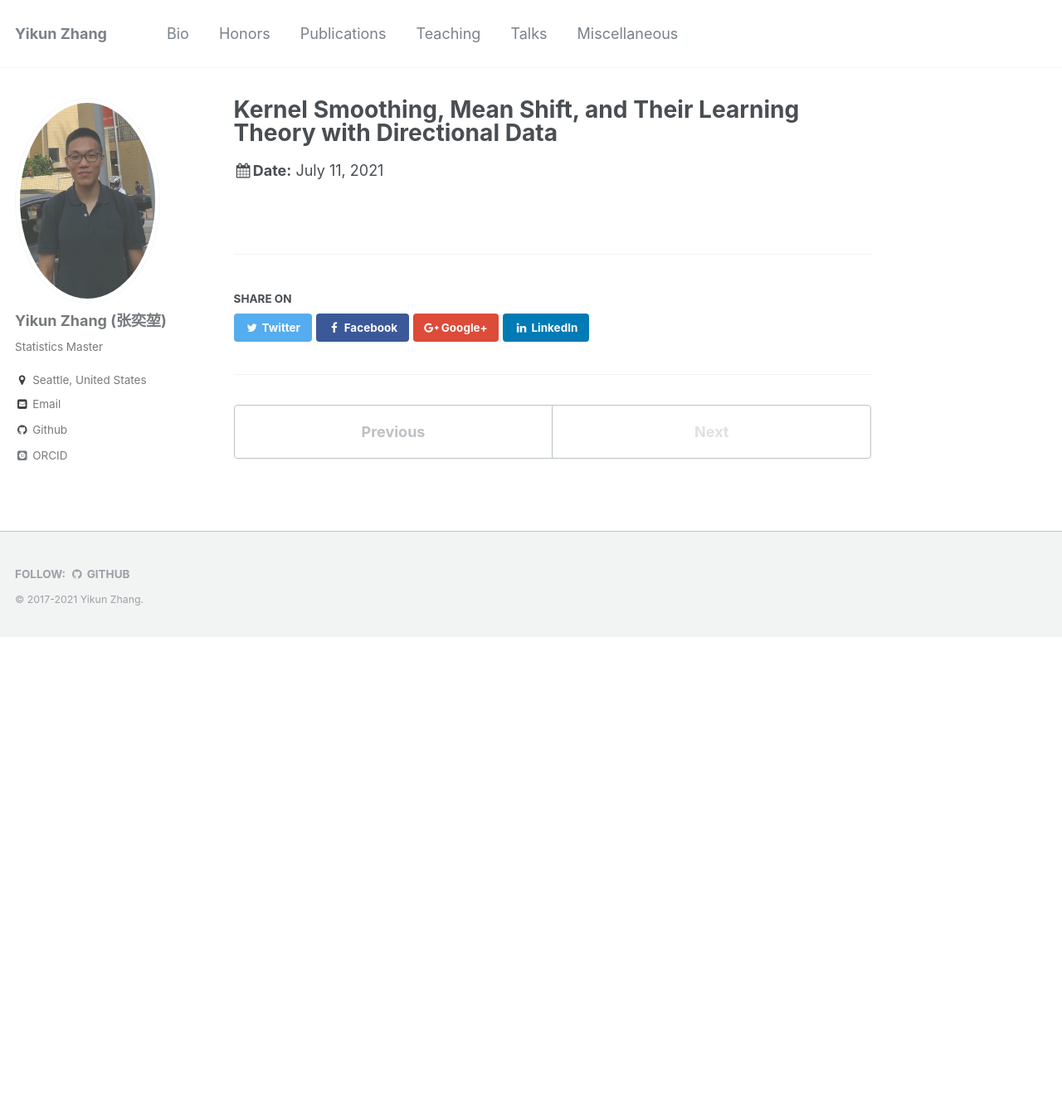
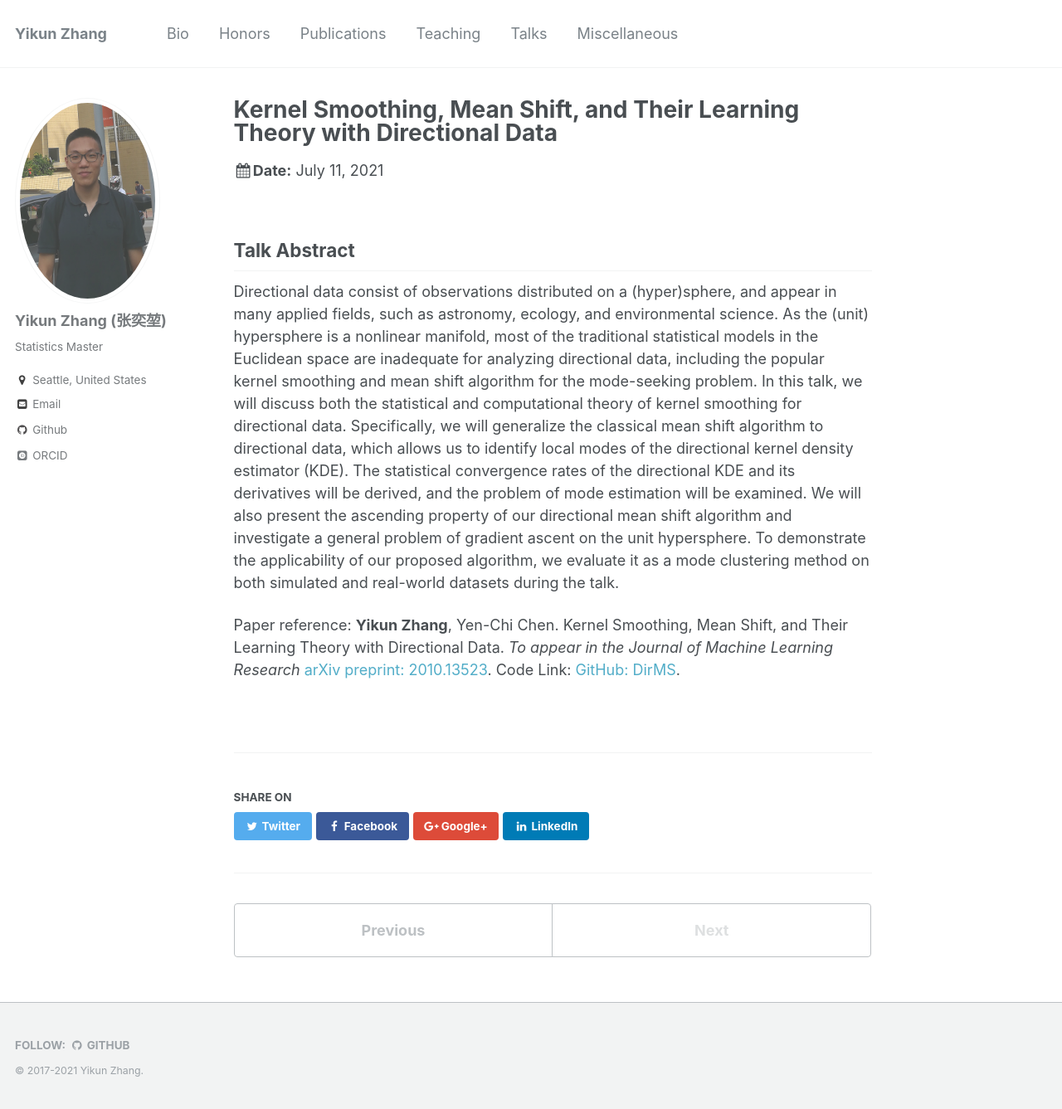
Before and after one commit to zhangyk8/zhangyk8.github.io, a Jekyll site: the page built from _talks/talk-2.md, in a window 1280 px wide and 1337 px high. Shown: the whole window at 83% size. Built offline with Jekyll 4.4.1, drawn with Linux system fonts in a browser that asks for light colours; some web fonts are replaced.

Commit message:
Update talk-2.md

```diff
--- a/_talks/talk-2.md
+++ b/_talks/talk-2.md
@@ -7,3 +7,11 @@ excerpt: ""
 venue: "Geometric Data Analysis Reading Group, University of Washington (Nov 2020, Virtual) & JSM 2021 (Aug, 2021)"
 location: "Seattle, USA"
 ---
+
+## Talk Abstract
+
+Directional data consist of observations distributed on a (hyper)sphere, and appear in many applied fields, such as astronomy, ecology, and environmental science. As the (unit) hypersphere is a nonlinear manifold, most of the traditional statistical models in the Euclidean space are inadequate for analyzing directional data, including the popular kernel smoothing and mean shift algorithm for the mode-seeking problem.
+In this talk, we will discuss both the statistical and computational theory of kernel smoothing for directional data. Specifically, we will generalize the classical mean shift algorithm to directional data, which allows us to identify local modes of the directional kernel density estimator (KDE). The statistical convergence rates of the directional KDE and its derivatives will be derived, and the problem of mode estimation will be examined.  We will also present the ascending property of our directional mean shift algorithm and investigate a general problem of gradient ascent on the unit hypersphere. To demonstrate the applicability of our proposed algorithm, we evaluate it as a mode clustering method on both simulated and real-world datasets during the talk.
+
+Paper reference: **Yikun Zhang**, Yen-Chi Chen. Kernel Smoothing, Mean Shift, and Their Learning Theory with Directional Data. _To appear in the Journal of Machine Learning Research_ [arXiv preprint: 2010.13523](https://arxiv.org/abs/2010.13523).
+Code Link: [GitHub: DirMS](https://github.com/zhangyk8/DirMS).
```
